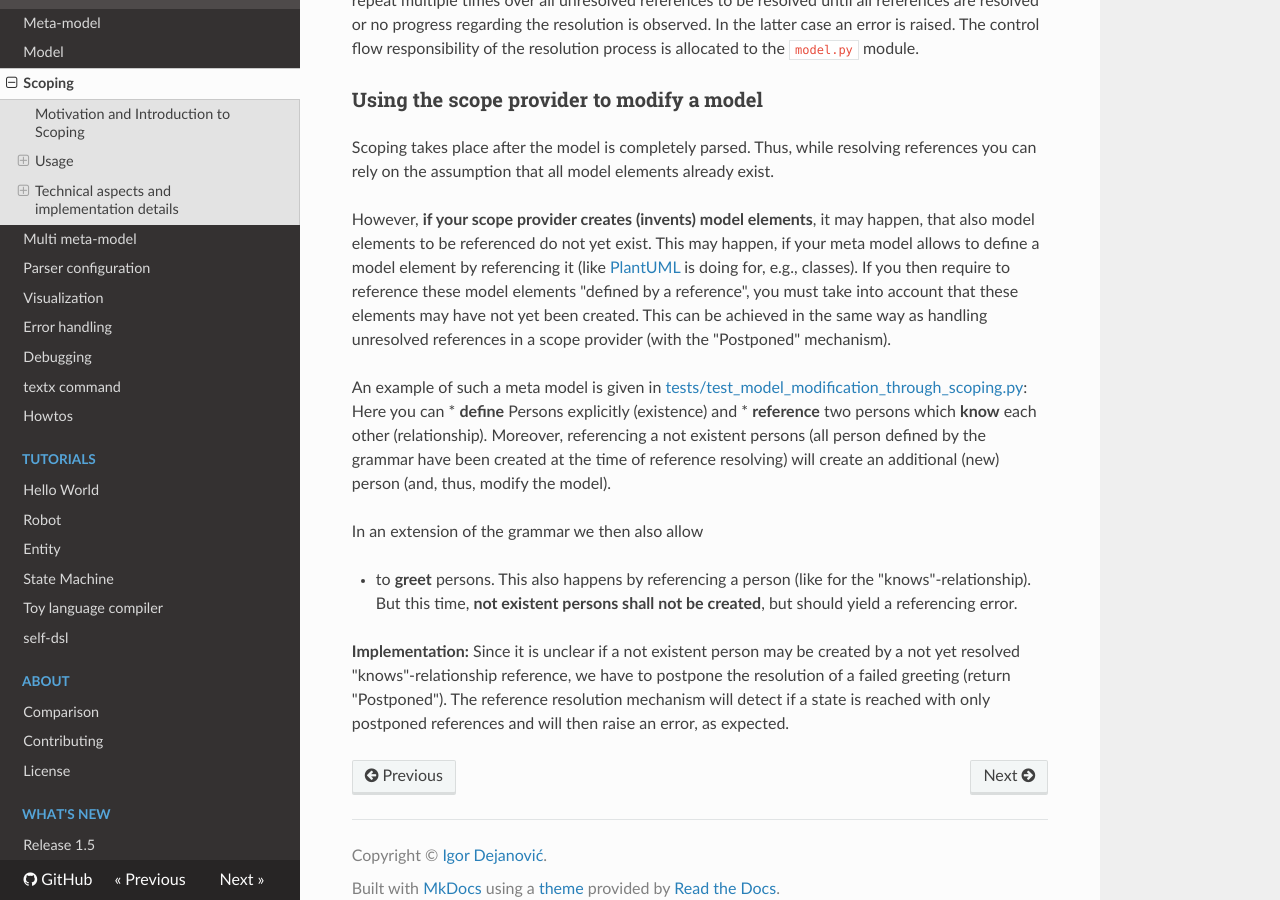
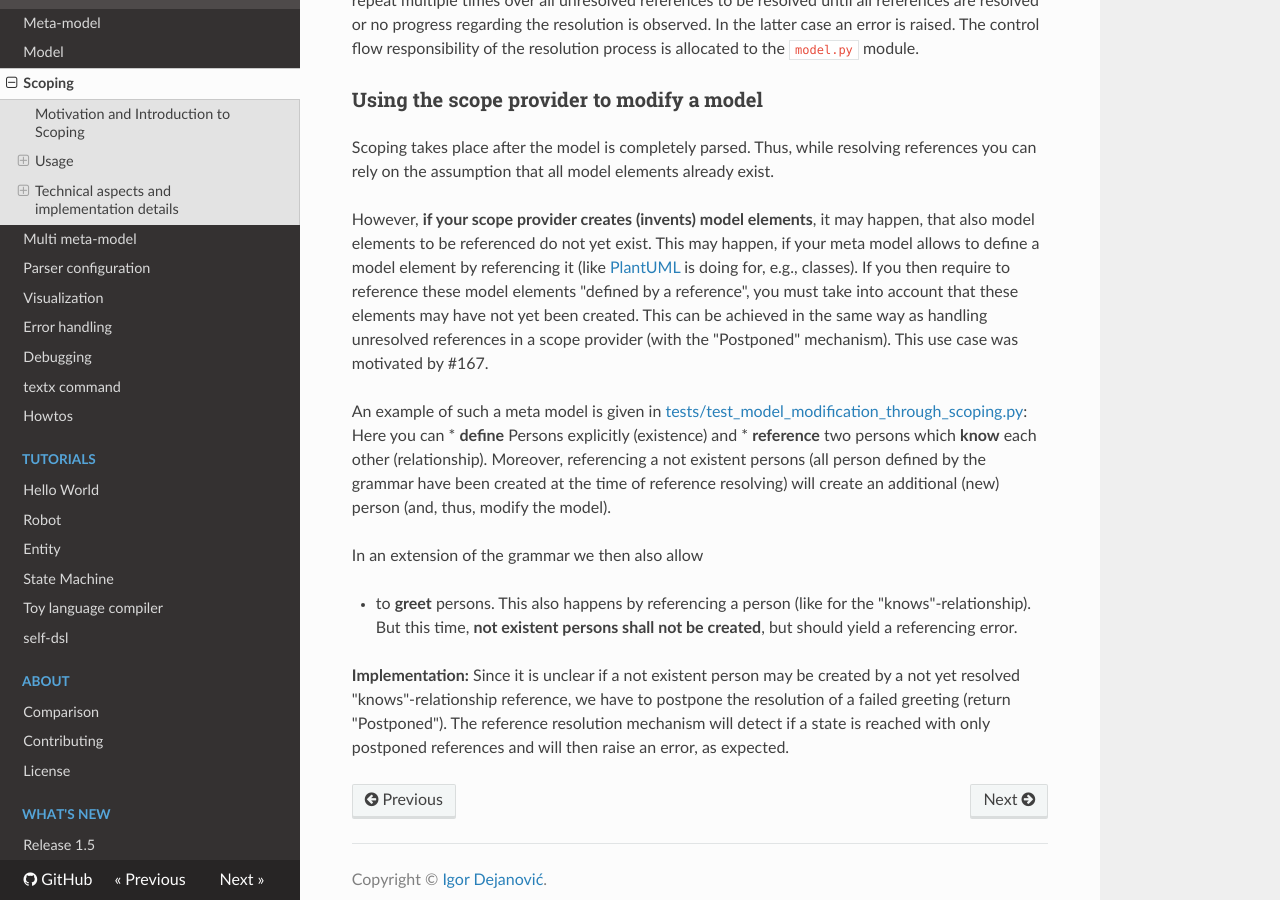
Before and after one commit to textX/textX, an MkDocs documentation site: the page built from docs/scoping.md, in a window 1280 px wide and 900 px high, scrolled down 4597 px. Built offline with MkDocs 1.6.1, drawn with Linux system fonts in a browser that asks for light colours; nearby versions of some CDN libraries; comment, search, counter and statistics services are not loaded.

Commit message:
moved docu

```diff
--- a/docs/scoping.md
+++ b/docs/scoping.md
@@ -244,7 +244,7 @@ If you then require to reference these model elements "defined by
 a reference", you must take into account that these elements
 may have not yet been created. This can be achieved in the same
 way as handling unresolved references in a scope provider (with the
-"Postponed" mechanism).
+"Postponed" mechanism). This use case was motivated by #167.
 
 An example of such a meta model is given in
 [tests/test_model_modification_through_scoping.py](https://github.com/textX/textX/blob/master/tests/functional/test_scoping/test_model_modification_through_scoping.py):
```
